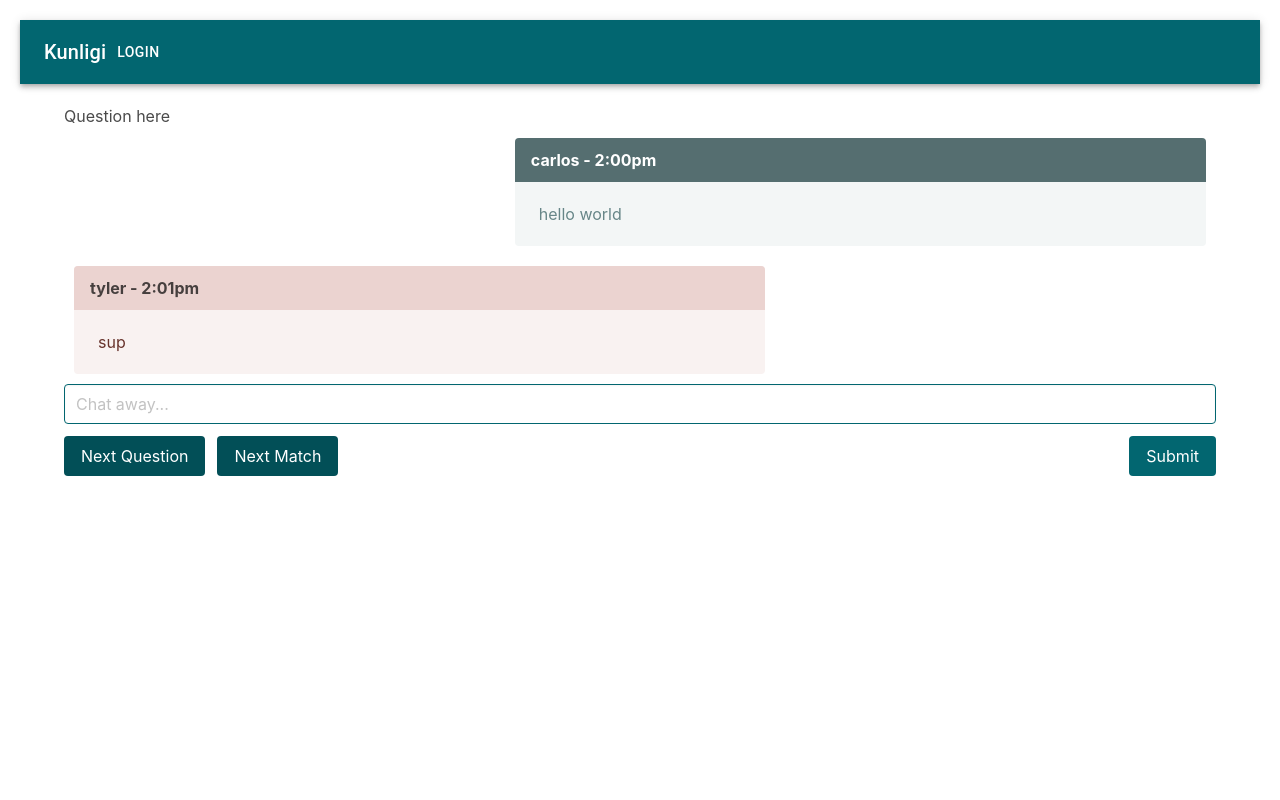
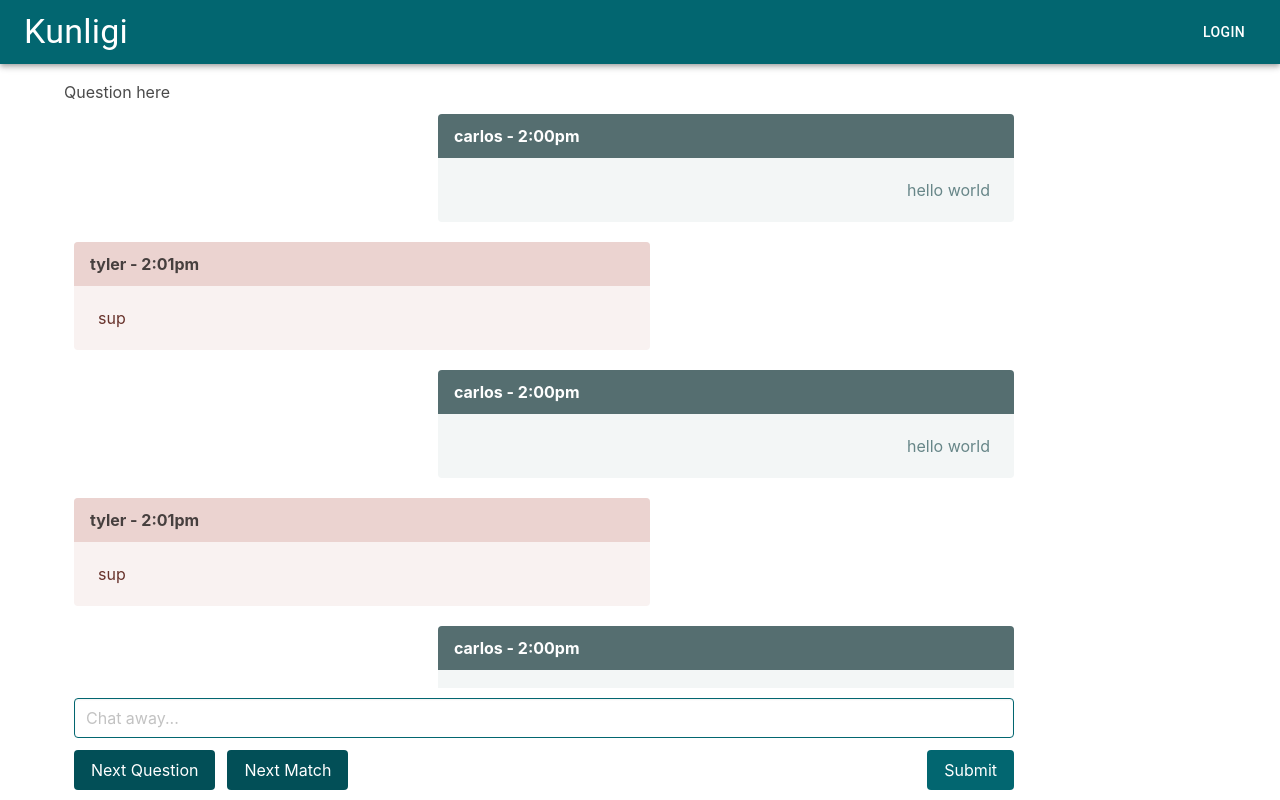
Before and after one commit to KunligiOnline/kunligiconnect, a React (Create React App) app: page /chat in a window 1280 px wide. Shown: the top 800 px of the page. Built offline with nearby package versions, Linux system fonts and the light colour scheme.

Commit message:
fixed nav bar; restyled navbar and chat

```diff
--- a/src/components/chat/Chat.tsx
+++ b/src/components/chat/Chat.tsx
@@ -7,7 +7,7 @@ import MessageInput from './MessageInput'
 // will include routes to home page and next question and next user
 const Chat: React.FC = () => {
   return(
-    <div>
+    <div className="chat-section">
       <p>Question here</p>
       <Messages/>
       <MessageInput/>
--- a/src/components/chat/MessageInput.tsx
+++ b/src/components/chat/MessageInput.tsx
@@ -11,7 +11,7 @@ const MessageInput: React.FC = () => {
   }
 
   return(
-    <div className="media">
+    <div className="media chat-input">
       <div className="media-content">
         <div className="field">
           <p className="control">
--- a/src/components/chat/Messages.tsx
+++ b/src/components/chat/Messages.tsx
@@ -4,6 +4,36 @@ import Message from './Message';
 
 const Messages: React.FC = () => {
   let messageList: { sender: string, message: string, created_at: string }[] = [
+    { sender: 'carlos',
+    message: 'hello world',
+    created_at: '2:00pm' },
+    { sender: 'tyler',
+    message: 'sup',
+    created_at: '2:01pm' },
+    { sender: 'carlos',
+    message: 'hello world',
+    created_at: '2:00pm' },
+    { sender: 'tyler',
+    message: 'sup',
+    created_at: '2:01pm' },
+    { sender: 'carlos',
+    message: 'hello world',
+    created_at: '2:00pm' },
+    { sender: 'tyler',
+    message: 'sup',
+    created_at: '2:01pm' },
+    { sender: 'carlos',
+    message: 'hello world',
+    created_at: '2:00pm' },
+    { sender: 'tyler',
+    message: 'sup',
+    created_at: '2:01pm' },
+    { sender: 'carlos',
+    message: 'hello world',
+    created_at: '2:00pm' },
+    { sender: 'tyler',
+    message: 'sup',
+    created_at: '2:01pm' },
     { sender: 'carlos',
     message: 'hello world',
     created_at: '2:00pm' },
--- a/src/components/home/Home.tsx
+++ b/src/components/home/Home.tsx
@@ -1,11 +1,11 @@
 import React from 'react';
 import Button from '@material-ui/core/Button';
 import Grid from '@material-ui/core/Grid';
+import Navbar from '../navigation/Navbar';
 
 const Home: React.FC = () => {
     return(
         <div>
-
         <Grid container justify="flex-end">
           <Grid item>
             <Button
@@ -25,15 +25,6 @@ const Home: React.FC = () => {
               >Difficult Topics
             </Button>
           </Grid>
-            <Grid item>
-                <Button
-                    type="submit"
-                    fullWidth
-                    variant="contained"
-                    color="default"
-                    >Getting Started
-                </Button>
-            </Grid>
         </Grid>
         </div>
     )
--- a/src/components/navigation/Navbar.tsx
+++ b/src/components/navigation/Navbar.tsx
@@ -2,48 +2,65 @@ import React from 'react';
 import { useSelector, useDispatch } from 'react-redux';
 import { IAppState } from '../../store/store';
 import { logoutAction } from '../../actions/basicActions';
-import { NavLink } from 'react-router-dom';
+import { useHistory, NavLink } from 'react-router-dom';
 import * as H from 'history';
+import { makeStyles } from '@material-ui/core/styles';
 import { AppBar, Toolbar, Typography,  Button } from '@material-ui/core';
 import cyan from '@material-ui/core/colors/cyan';
 
 const colour = '#026670';
 
+const useStyles = makeStyles((theme) => ({
+  root: {
+    flexGrow: 1,
+    marginBottom: theme.spacing(2),
+  },
+  menuButton: {
+    marginRight: theme.spacing(1),
+  },
+  title: {
+    flexGrow: 1,
+  },
+}));
+
 const Navbar: React.FC = () => {
-
-  // const dispatch = useDispatch();
-
-  // function login(location: H.LocationDescriptor): H.LocationDescriptor {
-  //   return '/login';
-  // }
-
-  // function logout(location: H.LocationDescriptor): H.LocationDescriptor {
-  //   dispatch(logoutAction());
-  //   return '/';
-  // }
+  const history = useHistory();
+  const classes = useStyles();
+  const dispatch = useDispatch();
 
   const username = useSelector((state: IAppState) => state.basicState.username);
   if (username === '') {
     return (
-        <span className="navbar">
+      <div className={classes.root}>
           <AppBar position="static" style={{ background: colour, justifyContent: 'center'}}>
             <Toolbar>
-                <Typography variant="h6">
+              <Typography variant="h4" className={classes.title}>
                 Kunligi
               </Typography>
-                <Button color="inherit" style={{float:'right'}}>Login</Button>
+              <Button color="inherit" onClick={() => history.push('/login')}>Login</Button>
             </Toolbar>
           </AppBar>
           {/*<NavLink id="link" to='/login'>Sign Up</NavLink>*/}
-        </span>
+      </div>
     );
   }
 
   return (
-    <span className="navbar">
-        <h2 id="Header">Kunligi</h2>
-        <button className="logout-button"><NavLink id="link" to="/" >Logout</NavLink></button>
-    </span>
+    <div className={classes.root}>
+      <AppBar position="static" style={{ background: colour, justifyContent: 'center'}}>
+        <Toolbar>
+          <Typography variant="h4" className={classes.title}>
+            Kunligi
+          </Typography>
+          <Button color="inherit"
+            style={{float:'right'}}
+            onClick={() => {
+              dispatch(logoutAction());
+              history.push('/login');
+            }}>Logout</Button>
+        </Toolbar>
+      </AppBar>
+    </div>
   );
 }
 
--- a/src/styles/bulmaStyles.scss
+++ b/src/styles/bulmaStyles.scss
@@ -5,11 +5,26 @@ $info: darken($primary, 5);
 $success: #EBD3D0;
 $warning: #556E70;
 
+.chat-section {
+  display:flex;
+  flex-direction: column;
+  align-items: stretch;
+  max-width: 960px;
+}
+
 .messages-section {
   display: flex;
   flex-direction: column;
   align-items: flex-start;
 };
+
+.chat-input {
+  position: sticky;
+  max-width: 960px;
+  bottom: 0;
+  padding: 10px;
+  background-color: white;
+}
 
 .chat-message {
   width: 60%;
@@ -18,6 +33,7 @@ $warning: #556E70;
 
 .from-user {
   align-self: flex-end;
+  text-align: right;
 };
 
 .from-other {
```
Lines whose indentation alone changed are shown as unchanged.
